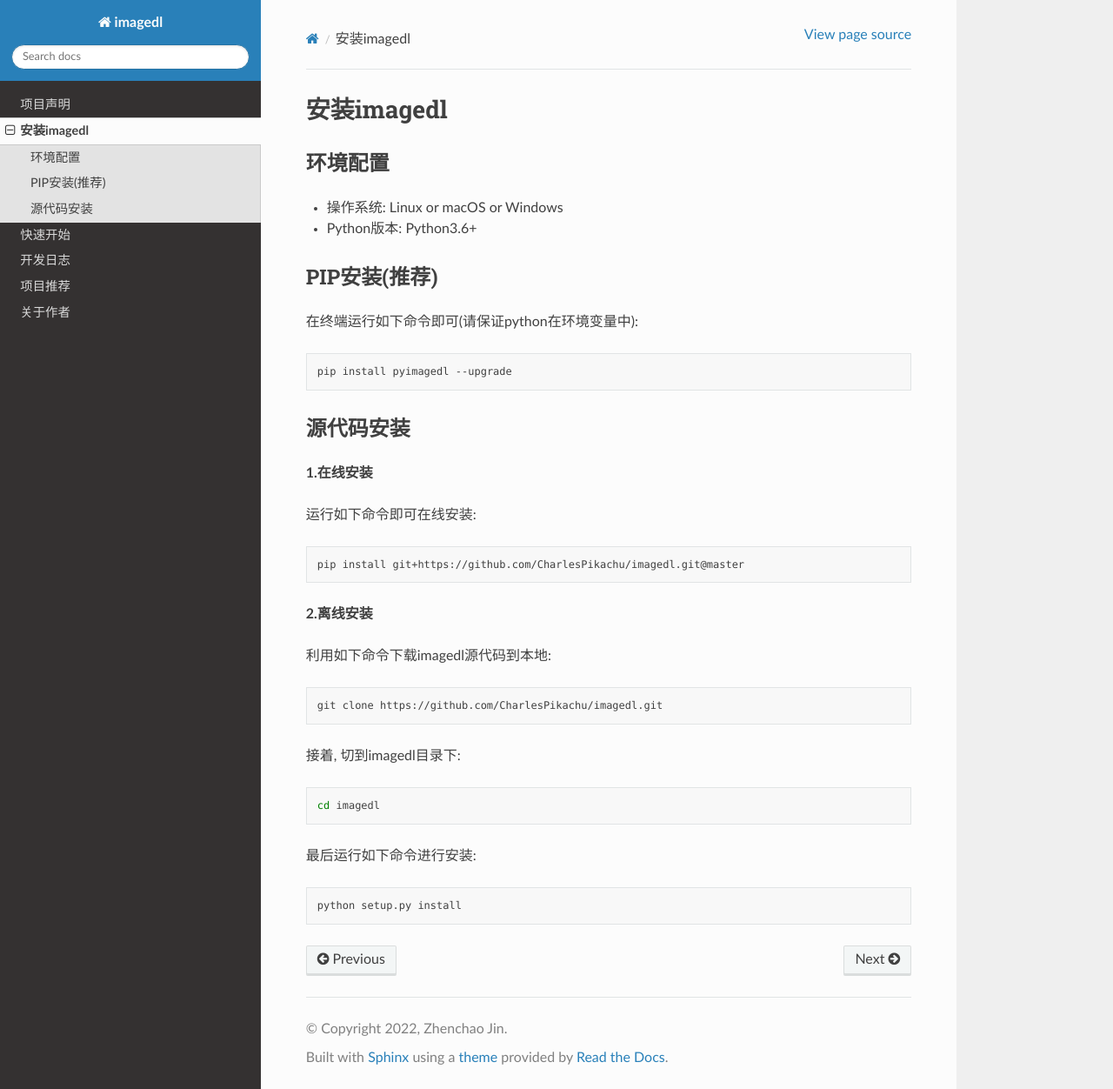
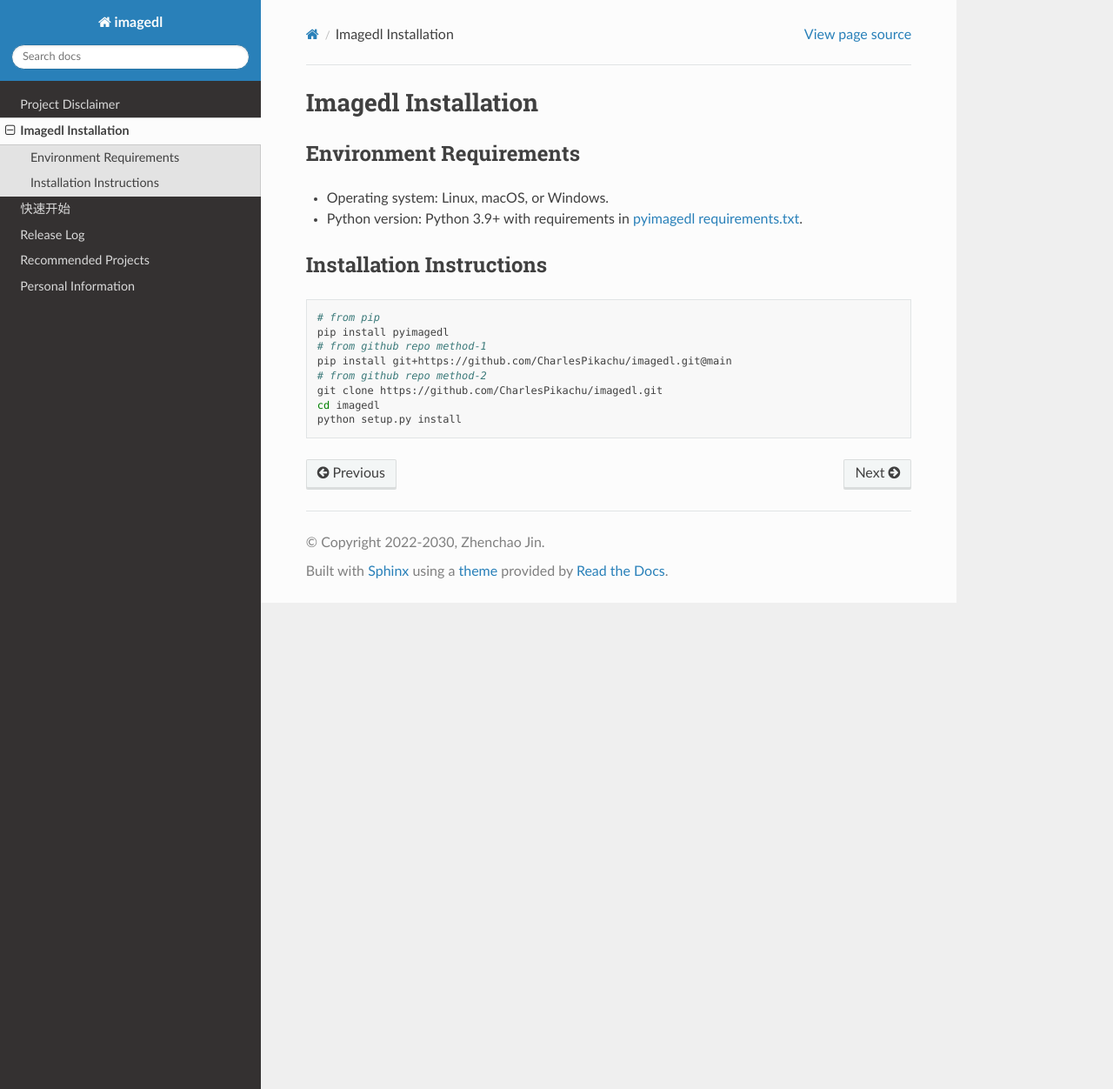
Before and after one commit to CharlesPikachu/imagedl, a Sphinx documentation site: the page built from docs/Install.md, in a window 1280 px wide and 1252 px high. Shown: the whole window at 87% size. Built offline with Sphinx 7.4.7 and the Read the Docs theme 3.1.0, drawn with Linux system fonts in a browser that asks for light colours.

Commit message:
update docs

````diff
--- a/docs/Changelog.md
+++ b/docs/Changelog.md
@@ -1,11 +1,7 @@
-# 开发日志
+# Release Log
 
-**2022-03-22**
+- 2025-10-19: Released pyimagedl v0.1.3 — code cleanup, deprecated/invalid functions removed, new functions added.
 
-- 版本号: v0.1.0-0.1.1,
-- 更新内容: 支持百度, 必应和谷歌三种图片源。
+- 2022-03-24: Released pyimagedl v0.1.2 — added author information.
 
-**2022-03-24**
-
-- 版本号: v0.1.2,
-- 更新内容: 添加作者信息。
+- 2022-03-22: Released pyimagedl v0.1.0–0.1.1 — added Baidu, Bing, and Google image sources.
--- a/docs/Install.md
+++ b/docs/Install.md
@@ -1,47 +1,19 @@
-# 安装imagedl
+# Imagedl Installation
 
+#### Environment Requirements
 
-#### 环境配置
+- Operating system: Linux, macOS, or Windows.
+- Python version: Python 3.9+ with requirements in [pyimagedl requirements.txt](https://github.com/CharlesPikachu/imagedl/blob/main/requirements.txt).
 
-- 操作系统: Linux or macOS or Windows
-- Python版本: Python3.6+
-
-
-#### PIP安装(推荐)
-
-在终端运行如下命令即可(请保证python在环境变量中):
+#### Installation Instructions
 
 ```sh
-pip install pyimagedl --upgrade
-```
-
-
-#### 源代码安装
-
-**1.在线安装**
-
-运行如下命令即可在线安装:
-
-```sh
-pip install git+https://github.com/CharlesPikachu/imagedl.git@master
-```
-
-**2.离线安装**
-
-利用如下命令下载imagedl源代码到本地:
-
-```sh
+# from pip
+pip install pyimagedl
+# from github repo method-1
+pip install git+https://github.com/CharlesPikachu/imagedl.git@main
+# from github repo method-2
 git clone https://github.com/CharlesPikachu/imagedl.git
-```
-
-接着, 切到imagedl目录下:
-
-```sh
 cd imagedl
-```
-
-最后运行如下命令进行安装:
-
-```sh
 python setup.py install
 ```
--- a/docs/Recommend.md
+++ b/docs/Recommend.md
@@ -1,39 +1,19 @@
-# 项目推荐
+# Recommended Projects
 
-- [制作小游戏](https://github.com/CharlesPikachu/Games)
-
-- [模拟登录系列](https://github.com/CharlesPikachu/DecryptLogin)
-
-- [音乐下载器](https://github.com/CharlesPikachu/musicdl)
-
-- [视频下载器](https://github.com/CharlesPikachu/videodl)
-
-- [实用工具](https://github.com/CharlesPikachu/pytools)
-
-- [玩转微信](https://github.com/CharlesPikachu/pikachuwechat)
-
-- [图像语义分割框架](https://github.com/SegmentationBLWX/sssegmentation)
-
-- [美化图片或视频](https://github.com/CharlesPikachu/pydrawing)
-
-- [图像压缩算法](https://github.com/CharlesPikachu/imagecompressor)
-
-- [免费代理工具](https://github.com/CharlesPikachu/freeproxy)
-
-- [美丽的星空图](https://github.com/CharlesPikachu/constellation)
-
-- [论文下载器](https://github.com/CharlesPikachu/paperdl)
-
-- [终端看中华人民共和国国务院新闻办公室](https://github.com/CharlesPikachu/sciogovterminal)
-
-- [代码自由](https://github.com/CharlesPikachu/codefree)
-
-- [深度学习小案例](https://github.com/CharlesPikachu/deeplearningtoys)
-
-- [数据分析相关的小项目](https://github.com/CharlesPikachu/dataanalysis)
-
-- [图片下载器](https://github.com/CharlesPikachu/imagedl)
-
-- [从零开始实现一个深度学习框架](https://github.com/CharlesPikachu/pytoydl)
-
-- [小说下载器](https://github.com/CharlesPikachu/noveldl)
+- [Games](https://github.com/CharlesPikachu/Games): Create interesting games by pure python.
+- [DecryptLogin](https://github.com/CharlesPikachu/DecryptLogin): APIs for loginning some websites by using requests.
+- [Musicdl](https://github.com/CharlesPikachu/musicdl): A lightweight music downloader written by pure python.
+- [Videodl](https://github.com/CharlesPikachu/videodl): A lightweight video downloader written by pure python.
+- [Pytools](https://github.com/CharlesPikachu/pytools): Some useful tools written by pure python.
+- [PikachuWeChat](https://github.com/CharlesPikachu/pikachuwechat): Play WeChat with itchat-uos.
+- [Pydrawing](https://github.com/CharlesPikachu/pydrawing): Beautify your image or video.
+- [ImageCompressor](https://github.com/CharlesPikachu/imagecompressor): Image compressors written by pure python.
+- [FreeProxy](https://github.com/CharlesPikachu/freeproxy): Collecting free proxies from internet.
+- [Paperdl](https://github.com/CharlesPikachu/paperdl): Search and download paper from specific websites.
+- [Sciogovterminal](https://github.com/CharlesPikachu/sciogovterminal): Browse "The State Council Information Office of the People's Republic of China" in the terminal.
+- [CodeFree](https://github.com/CharlesPikachu/codefree): Make no code a reality.
+- [DeepLearningToys](https://github.com/CharlesPikachu/deeplearningtoys): Some deep learning toys implemented in pytorch.
+- [DataAnalysis](https://github.com/CharlesPikachu/dataanalysis): Some data analysis projects in charles_pikachu.
+- [Imagedl](https://github.com/CharlesPikachu/imagedl): Search and download images from specific websites.
+- [Pytoydl](https://github.com/CharlesPikachu/pytoydl): A toy deep learning framework built upon numpy.
+- [NovelDL](https://github.com/CharlesPikachu/noveldl): Search and download novels from some specific websites.
--- a/docs/conf.py
+++ b/docs/conf.py
@@ -18,9 +18,9 @@
 # -- Project information -----------------------------------------------------
 
 project = 'imagedl'
-copyright = '2022, Zhenchao Jin'
+copyright = '2022-2030, Zhenchao Jin'
 author = 'Zhenchao Jin'
-release = '0.1.0'
+release = '0.1.3'
 
 # -- General configuration ---------------------------------------------------
 
--- a/docs/index.rst
+++ b/docs/index.rst
@@ -9,7 +9,7 @@ Imagedl中文文档
 .. toctree::
 	:maxdepth: 2
 
-	State.md
+	Disclaimer.md
 	Install.md
 	Quickstart.md
 	Changelog.md
--- a/docs/requirements.txt
+++ b/docs/requirements.txt
@@ -1,4 +1,4 @@
 recommonmark
-sphinx==4.5.0
+sphinx==5.0.0
 sphinx_markdown_tables==0.0.12
 sphinx_rtd_theme
````
Also changed, not shown: docs/Author.md (+15 -7 lines), docs/Disclaimer.md (added, +8 -0 lines), docs/State.md (deleted, +0 -8 lines).
